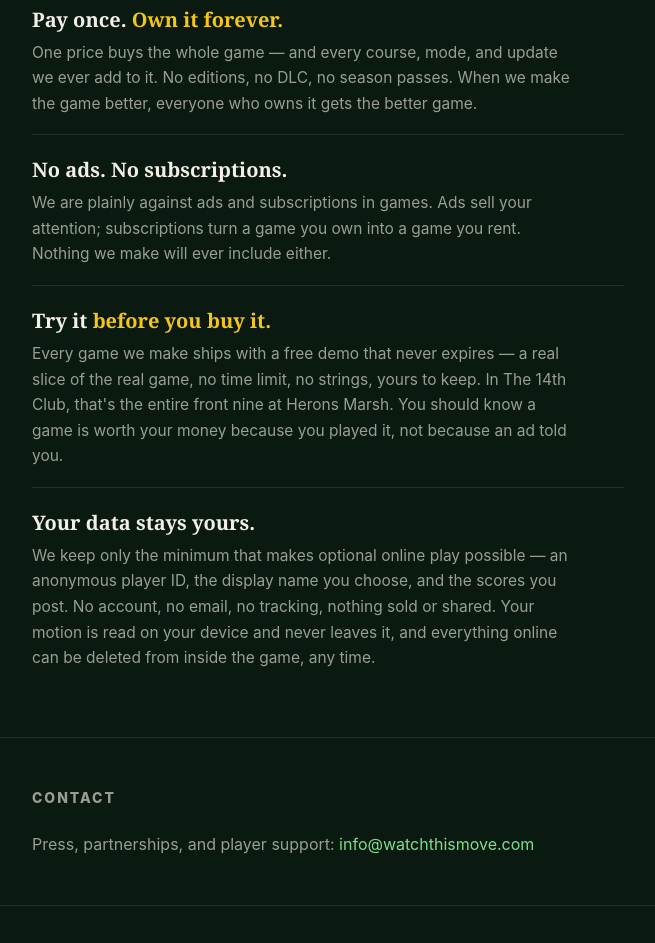
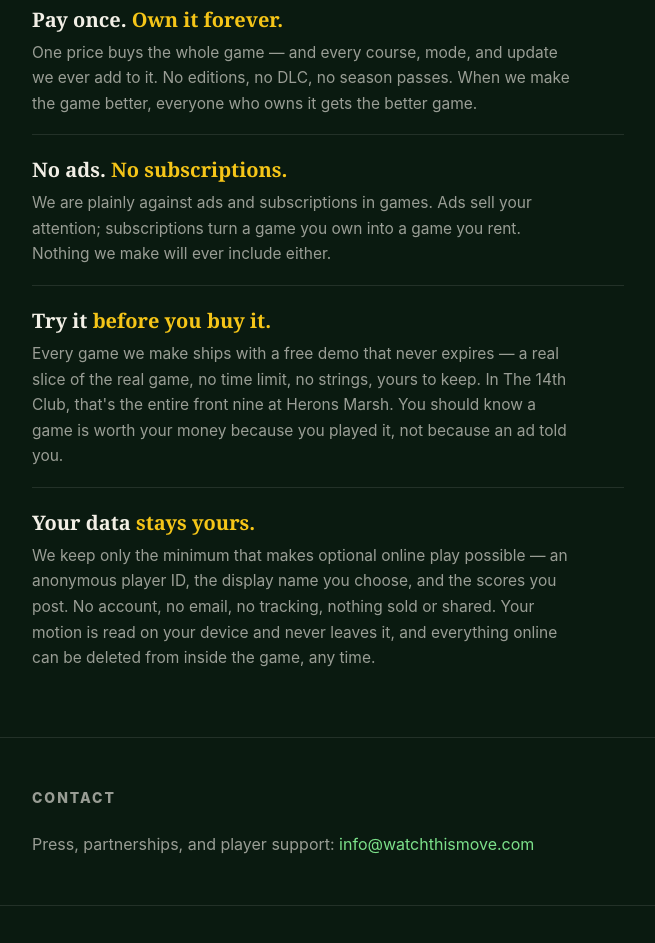
Before and after one commit to derekstory/watchthismove, a plain HTML site: page index.html in a window 1280 px wide. Shown: the part 1305-2248 px from the top of the page, without its empty margins (312-967 px from the left). Drawn offline with Linux system fonts and the light colour scheme.

Commit message:
Gold accents on remaining principle headings
Co-Authored-By: Claude Fable 5 <noreply@anthropic.com>

```diff
--- a/index.html
+++ b/index.html
@@ -127,7 +127,7 @@
       </div>
 
       <div class="principle">
-        <h3>No ads. No subscriptions.</h3>
+        <h3>No ads. <span class="g">No subscriptions.</span></h3>
         <p>We are plainly against ads and subscriptions in games. Ads sell your
         attention; subscriptions turn a game you own into a game you rent.
         Nothing we make will ever include either.</p>
@@ -143,7 +143,7 @@
       </div>
 
       <div class="principle">
-        <h3>Your data stays yours.</h3>
+        <h3>Your data <span class="g">stays yours.</span></h3>
         <p>We keep only the minimum that makes optional online play possible — an
         anonymous player ID, the display name you choose, and the scores you post.
         No account, no email, no tracking, nothing sold or shared. Your motion is
```
